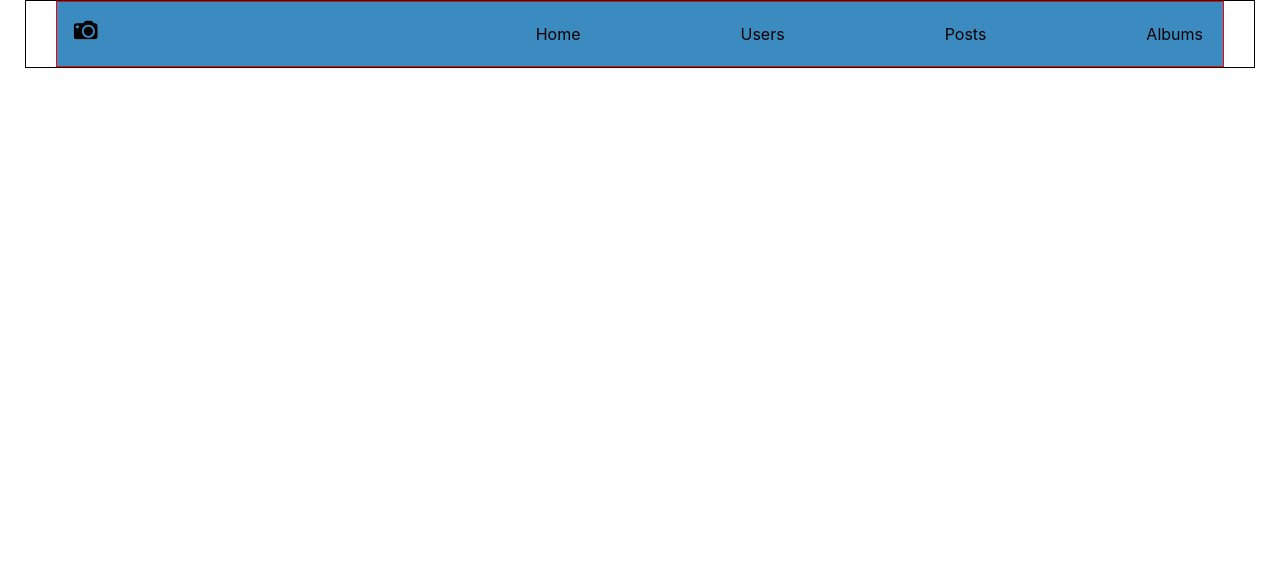
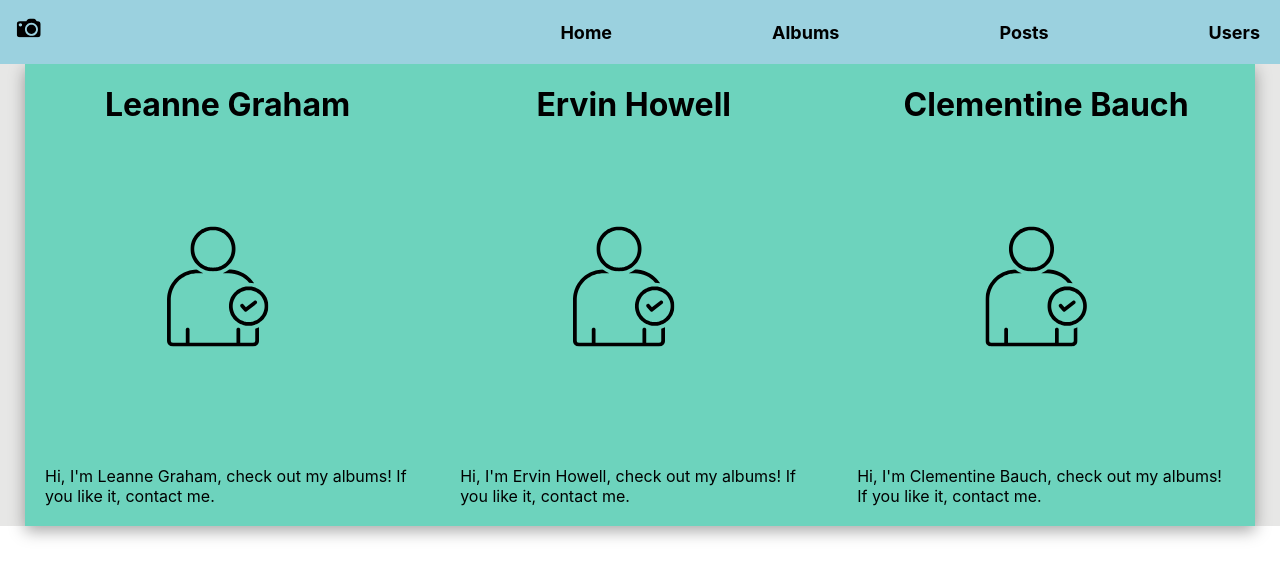
Before and after one commit to adomsnavicki/JSONAPI, a React (Create React App) app: page /user in a window 1280 px wide. Shown: the top 578 px of the page. Built offline with nearby package versions, Linux system fonts and the light colour scheme; data requests are answered from the project's data file.

Commit message:
main-page-user-add

```diff
--- a/db.json
+++ b/db.json
@@ -478,7 +478,6 @@
     {
       "id": 1,
       "name": "Leanne Graham",
-
       "username": "Bret",
       "email": "Sincere@april.biz",
       "address": {
@@ -497,7 +496,9 @@
         "name": "Romaguera-Crona",
         "catchPhrase": "Multi-layered client-server neural-net",
         "bs": "harness real-time e-markets"
-      }
+      },
+      "profession": "Professional photographer",
+      "introduction": "Hi, I'm Leanne Graham, check out my albums! If you like it, contact me."
     },
     {
       "id": 2,
@@ -520,7 +521,9 @@
         "name": "Deckow-Crist",
         "catchPhrase": "Proactive didactic contingency",
         "bs": "synergize scalable supply-chains"
-      }
+      },
+      "profession": "Professional photographer",
+      "introduction": "Hi, I'm Ervin Howell, check out my albums! If you like it, contact me."
     },
     {
       "id": 3,
@@ -543,7 +546,9 @@
         "name": "Romaguera-Jacobson",
         "catchPhrase": "Face to face bifurcated interface",
         "bs": "e-enable strategic applications"
-      }
+      },
+      "profession": "Professional photographer",
+      "introduction": "Hi, I'm Clementine Bauch, check out my albums! If you like it, contact me."
     },
     {
       "id": 4,
--- a/src/App.js
+++ b/src/App.js
@@ -6,19 +6,23 @@ import Header from "./Components/Header";
 import JsonPostsPage from "./JsonPages/JsonPostsPage";
 import JsonUsersPage from "./JsonPages/JsonUsersPage";
 import JsonAlbumsPage from "./JsonPages/JsonAlbumsPage";
+import JsonUserPage from "./JsonPages/JsonUserPage";
+import "./Scss/content-wrapper.scss";
 
 function App() {
   return (
+    <div className="content-wrapper">
+      <Header />
       <div className="container">
-      <Header />
         <Routes>
           <Route path="/JSONAPI" element={<JsonMainPage />} />
           <Route path="/home/" element={<JsonHomePage />} />
           <Route path="/users/" element={<JsonUsersPage />} />
+          <Route path="/user/" element={<JsonUserPage />} />
           <Route path="/posts/" element={<JsonPostsPage />} />
-
           <Route path="/albums/" element={<JsonAlbumsPage />} />
         </Routes>
+      </div>
     </div>
   );
 }
--- a/src/Components/ContentCreator.js
+++ b/src/Components/ContentCreator.js
@@ -1,24 +1,23 @@
 import React from "react";
+import userLogo from "../Svg/user.svg";
+import { Link } from "react-router-dom";
+import "../Scss/item.scss";
 
-import { Link } from "react-router-dom";
-
-const ContentCreator = ({ item, title, link }) => {
+const ContentCreator = ({ item, link }) => {
   return (
     <div className="container-content">
-      <div className="posts-wrapper">
-        <h1 className="posts-title">{title}</h1>
+      <div className="item-wrapper">
         {item &&
           item.length > 0 &&
           item.map((content, index) => (
-            <div key={index} className="posts-list-wrapper">
-              <ul className="posts-list">
-                <li className="post-item">
-                  <Link to={link}>
-                    {content.title}
-                    {content.name}
-                  </Link>
-                </li>
-              </ul>
+            <div key={index} className="list-wrapper">
+              <Link to={link}>
+                <h1 className="item-title">{content.name}</h1>
+                <img className="user-image" src={userLogo} alt="user"></img>
+                <span className="item-introduction">
+                  {content.introduction}
+                </span>
+              </Link>
             </div>
           ))}
       </div>
--- a/src/Components/Header.js
+++ b/src/Components/Header.js
@@ -15,13 +15,14 @@ const Header = () => {
           <NavLink to="/home/">Home</NavLink>
         </li>
         <li className="nav-item">
-          <NavLink to="/users/">Users</NavLink>
+          <NavLink to="/albums/">Albums</NavLink>
         </li>
         <li className="nav-item">
           <NavLink to="/posts/">Posts</NavLink>
         </li>
+
         <li className="nav-item">
-          <NavLink to="/albums/">Albums</NavLink>
+          <NavLink to="/users/">Users</NavLink>
         </li>
       </ul>
     </nav>
--- a/src/JsonPages/JsonMainPage.js
+++ b/src/JsonPages/JsonMainPage.js
@@ -2,8 +2,8 @@ import { useState } from "react";
 import { useEffect } from "react";
 import axios from "axios";
 import Title from "../Components/Title";
+import ContentCreator from "../Components/ContentCreator";
 
-import ContentCreator from "../Components/ContentCreator";
 const apiURL = `http://localhost:3000/`;
 
 const JsonMainPage = () => {
@@ -20,7 +20,7 @@ const JsonMainPage = () => {
   }, []);
 
   useEffect(() => {
-    axios.get(`${apiURL}users?_limit=10`).then((users) => {
+    axios.get(`${apiURL}users?_limit=3`).then((users) => {
       const usersData = users.data;
       setUsers(usersData);
     });
@@ -41,10 +41,11 @@ const JsonMainPage = () => {
   return (
     <div>
       <Title text="Share your moments!" />
-      <ContentCreator item={posts} title="Posts:" link={"/posts/"} />
-      <ContentCreator item={users} title="Users:" link={"/users/"} />
-      <ContentCreator item={albums} title="Albums:" link={"/albums/"} />
-      <ContentCreator item={comments} title="Comments:" link={"/comments/"} />
+      {/* <ContentCreator item={posts} title="Posts:" link={"/posts/"} /> */}
+      <ContentCreator item={users} link={"/user/"} />
+
+      {/* <ContentCreator item={albums} title="Albums:" link={"/albums/"} />
+      <ContentCreator item={comments} title="Comments:" link={"/comments/"} /> */}
     </div>
   );
 };
--- /dev/null
+++ b/src/JsonPages/JsonUserPage.js
@@ -0,0 +1,26 @@
+import React from "react";
+import { useState } from "react";
+import { useEffect } from "react";
+import axios from "axios";
+import ContentCreator from "../Components/ContentCreator";
+
+const apiURL = `http://localhost:3000/`;
+
+const JsonUserPage = () => {
+  const [user, setUser] = useState();
+
+  useEffect(() => {
+    axios.get(`${apiURL}users?_limit=3`).then((user) => {
+      const userData = user.data;
+      setUser(userData);
+    });
+  }, []);
+
+  return (
+    <div>
+      <ContentCreator item={user} link={"/user/"} />
+    </div>
+  );
+};
+
+export default JsonUserPage;
--- a/src/Scss/container.scss
+++ b/src/Scss/container.scss
@@ -1,14 +1,6 @@
-*,
-*::before,
-*::after {
-  box-sizing: border-box;
-}
-
 .container {
   max-width: 1230px;
   margin-left: auto;
   margin-right: auto;
-  padding-left: 30px;
-  padding-right: 30px;
-  border: 1px solid black;
+  box-shadow: rgba(0, 0, 0, 0.35) 0px 5px 15px;
 }
--- /dev/null
+++ b/src/Scss/content-wrapper.scss
@@ -0,0 +1,8 @@
+*,
+*::before,
+*::after {
+  box-sizing: border-box;
+}
+.content-wrapper {
+  background-color: rgb(231, 231, 230);
+}
--- a/src/Scss/header.scss
+++ b/src/Scss/header.scss
@@ -1,9 +1,11 @@
 .main-navigation {
   display: flex;
   justify-content: space-between;
-  border: 1px solid red;
+
   align-items: center;
-  background-color: rgb(60, 139, 192);
+  background-color: rgb(155, 209, 223);
+  position: sticky;
+  top: 0;
   .header-logo {
     width: 60px;
   }
@@ -17,9 +19,17 @@
   .nav-item {
     a {
       padding: 20px;
-
       text-decoration: none;
       color: black;
+      font-size: 18px;
+      font-weight: bold;
+    }
+    a:hover {
+      color: white;
+    }
+    a.active {
+      // background-color: rgb(110, 160, 194);
+      color: white;
     }
   }
 }
--- /dev/null
+++ b/src/Scss/item.scss
@@ -0,0 +1,38 @@
+.container-content {
+  display: flex;
+  justify-content: space-around;
+  background-color: rgb(109, 211, 189);
+  .item-wrapper {
+    display: flex;
+    gap: 10px;
+    background-color: rgb(109, 211, 189);
+    .list-wrapper {
+      display: flex;
+      align-items: center;
+      flex-direction: column;
+      border-radius: 20px;
+      .item-title {
+        display: flex;
+        justify-content: center;
+      }
+      .item-introduction {
+        padding: 20px;
+      }
+      a {
+        text-decoration: none;
+        color: black;
+        display: flex;
+        flex-direction: column;
+        justify-content: center;
+      }
+      &:hover {
+        box-shadow: rgba(0, 0, 0, 0.25) 0px 54px 55px,
+          rgba(0, 0, 0, 0.12) 0px -12px 30px, rgba(0, 0, 0, 0.12) 0px 4px 6px,
+          rgba(0, 0, 0, 0.17) 0px 12px 13px, rgba(0, 0, 0, 0.09) 0px -3px 5px;
+      }
+    }
+    .user-image {
+      height: 300px;
+    }
+  }
+}
```
Also changed, not shown: src/Svg/user.svg (added), 1 other file (tests, documents, lock files or other folders). Lines whose indentation alone changed are shown as unchanged.
